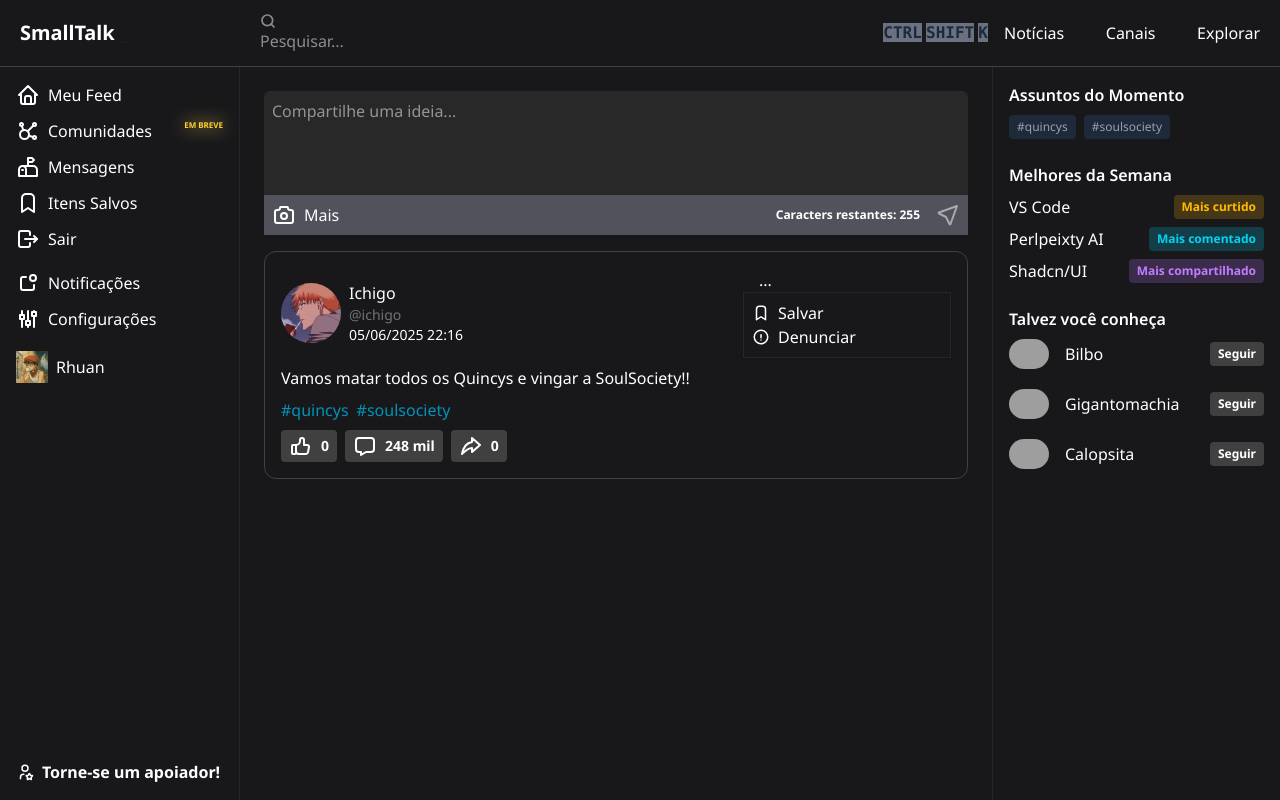
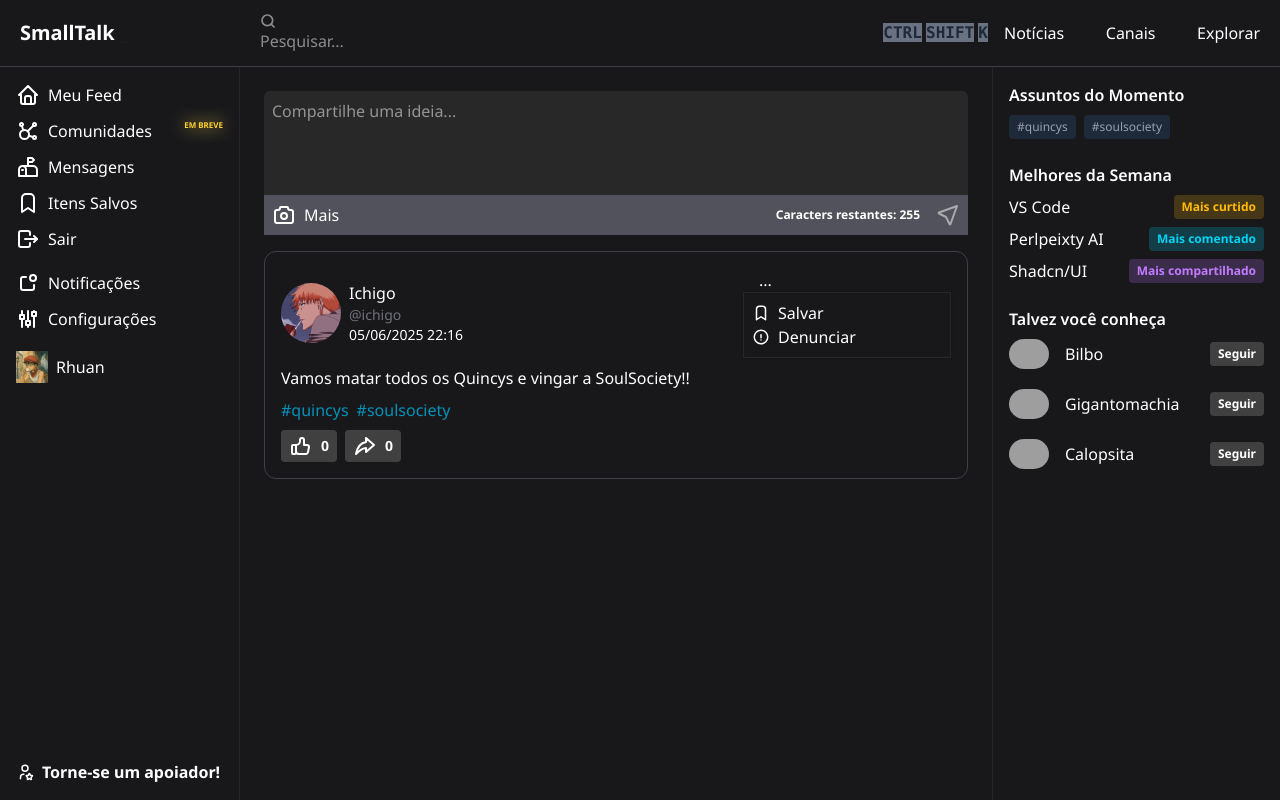
Before and after one commit to rhnrod/ebac_final, a Django app: page / in a window 1280 px wide. Run offline with Django 5.2, Linux system fonts and the light colour scheme; a user stored in the database is signed in; data comes from the database, SQL or seed files in the repository; both versions use the stored data as it was after the commit; data that the repository does not hold is empty; style sheets or scripts are compiled from the project's sources; some libraries are stand-ins or nearby versions; grey boxes are pictures that could not be loaded.

```diff
--- a/social/smalltalk/templates/smalltalk/partials/_post.html
+++ b/social/smalltalk/templates/smalltalk/partials/_post.html
@@ -96,13 +96,6 @@
                   <p class="m-0">{{ post.likes_counter }}</p>
                 </a>
               </form>
-              <button class="flex gap-2 items-center text-sm font-bold px-2 py-1 bg-neutral-700 rounded cursor-pointer hover:bg-neutral-600">
-                <svg xmlns="http://www.w3.org/2000/svg" width="24" height="24" viewBox="0 0 24 24" fill="none" stroke="currentColor" stroke-width="2" stroke-linecap="round" stroke-linejoin="round" class="icon icon-tabler icons-tabler-outline icon-tabler-message">
-                  <path stroke="none" d="M0 0h24v24H0z" fill="none" />
-                  <path d="M18 4a3 3 0 0 1 3 3v8a3 3 0 0 1 -3 3h-5l-5 3v-3h-2a3 3 0 0 1 -3 -3v-8a3 3 0 0 1 3 -3h12z" />
-                </svg>
-                <p class="m-0">248 mil</p>
-              </button>
               <form action="share" method="POST">
                 {% csrf_token %}
                 <a role="button" href="{% url 'post_share' post.id %}" class="flex gap-2 items-center text-sm font-bold px-2 py-1 bg-neutral-700 rounded cursor-pointer hover:bg-neutral-600">
@@ -206,13 +199,6 @@
                   <p class="m-0">{{ post.likes_counter }}</p>
                 </a>
               </form>
-              <button class="flex gap-2 items-center text-sm font-bold px-2 py-1 bg-neutral-700 rounded cursor-pointer hover:bg-neutral-600">
-                <svg xmlns="http://www.w3.org/2000/svg" width="24" height="24" viewBox="0 0 24 24" fill="none" stroke="currentColor" stroke-width="2" stroke-linecap="round" stroke-linejoin="round" class="icon icon-tabler icons-tabler-outline icon-tabler-message">
-                  <path stroke="none" d="M0 0h24v24H0z" fill="none" />
-                  <path d="M18 4a3 3 0 0 1 3 3v8a3 3 0 0 1 -3 3h-5l-5 3v-3h-2a3 3 0 0 1 -3 -3v-8a3 3 0 0 1 3 -3h12z" />
-                </svg>
-                <p class="m-0">248 mil</p>
-              </button>
               <form action="share" method="POST">
                 {% csrf_token %}
                 <a role="button" href="{% url 'post_share' post.id %}" class="flex gap-2 items-center text-sm font-bold px-2 py-1 bg-neutral-700 rounded cursor-pointer hover:bg-neutral-600">
@@ -317,13 +303,6 @@
                     <p class="m-0">{{ post.likes_counter }}</p>
                   </a>
                 </form>
-                <button class="flex gap-2 items-center text-sm font-bold px-2 py-1 bg-neutral-700 rounded cursor-pointer hover:bg-neutral-600">
-                  <svg xmlns="http://www.w3.org/2000/svg" width="24" height="24" viewBox="0 0 24 24" fill="none" stroke="currentColor" stroke-width="2" stroke-linecap="round" stroke-linejoin="round" class="icon icon-tabler icons-tabler-outline icon-tabler-message">
-                    <path stroke="none" d="M0 0h24v24H0z" fill="none" />
-                    <path d="M18 4a3 3 0 0 1 3 3v8a3 3 0 0 1 -3 3h-5l-5 3v-3h-2a3 3 0 0 1 -3 -3v-8a3 3 0 0 1 3 -3h12z" />
-                  </svg>
-                  <p class="m-0">248 mil</p>
-                </button>
                 <form action="share" method="POST">
                   {% csrf_token %}
                   <a role="button" href="{% url 'post_share' post.id %}" class="flex gap-2 items-center text-sm font-bold px-2 py-1 bg-neutral-700 rounded cursor-pointer hover:bg-neutral-600">
```
Also changed, not shown: social/db.sqlite3.
